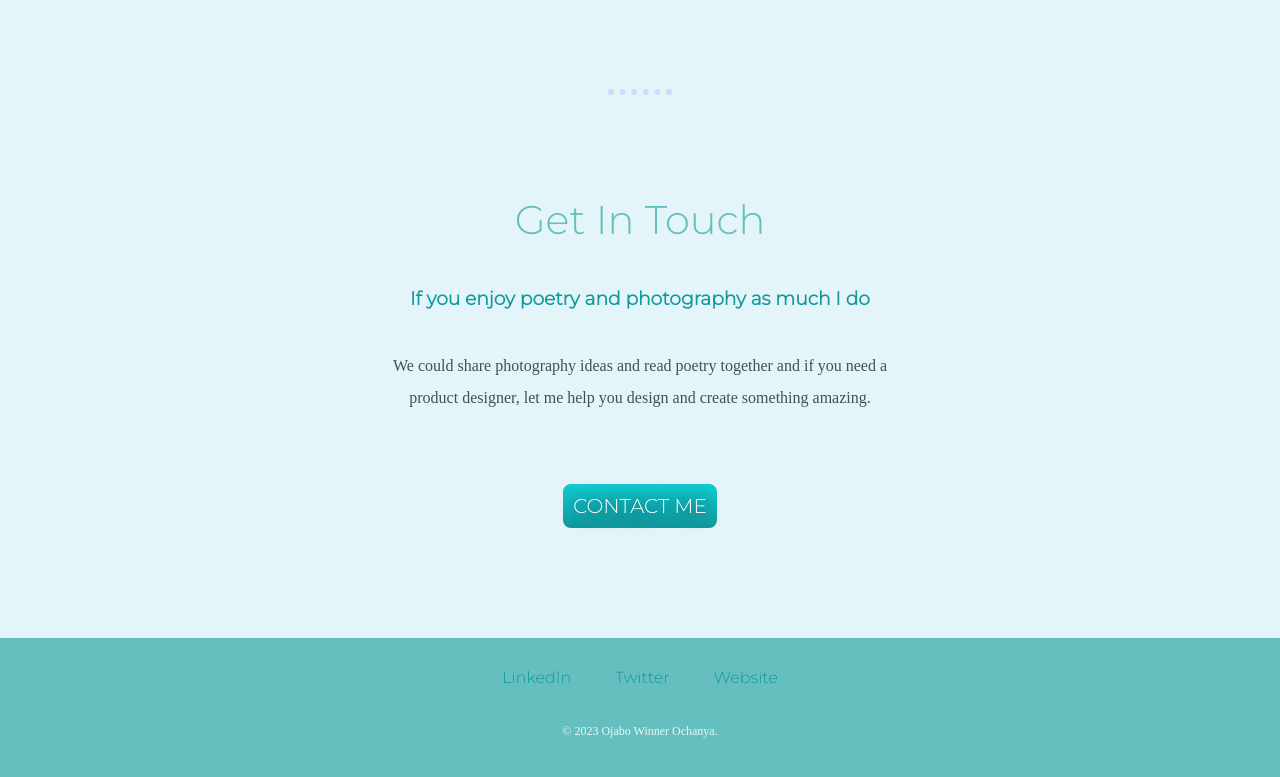
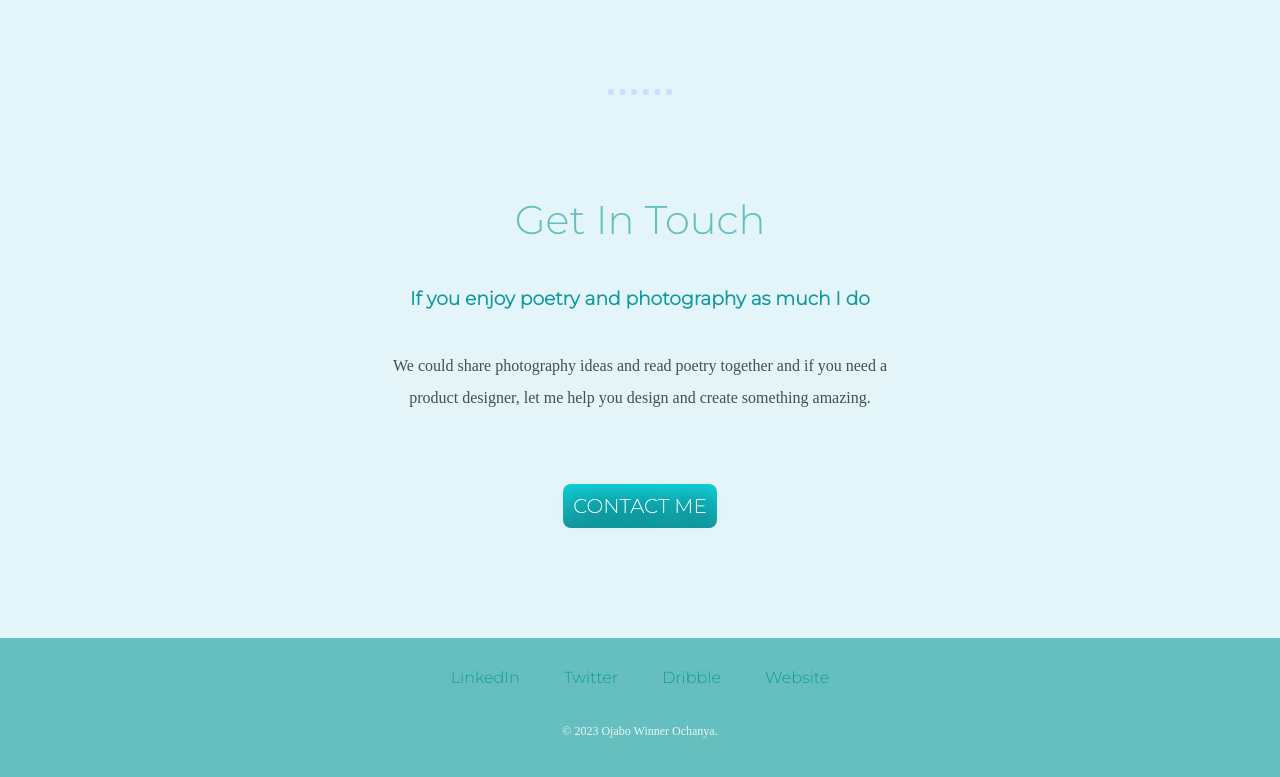
Before and after one commit to OjaboWinner/cv, a plain HTML site: page index.html in a window 1280 px wide. Shown: the part 2008-2785 px from the top of the page. Drawn offline with Linux system fonts and the light colour scheme.

Commit message:
Update index.html

```diff
--- a/index.html
+++ b/index.html
@@ -55,6 +55,7 @@
     <div class="bottom-container">
       <a class="footer-link" href="https://www.linkedin.com/in/winner-ojabo-594331262/">LinkedIn</a>
       <a class="footer-link" href="https://twitter.com/WinnerOchanya">Twitter</a>
+      <a class="footer-link" href=" https://dribbble.com/WinnerOjabo">Dribble</a>
       <a class="footer-link" href="https://ojabowinner.github.io/cv/">Website</a>
       <p class="copyright">© 2023 Ojabo Winner Ochanya.</p>
     </div>
```
